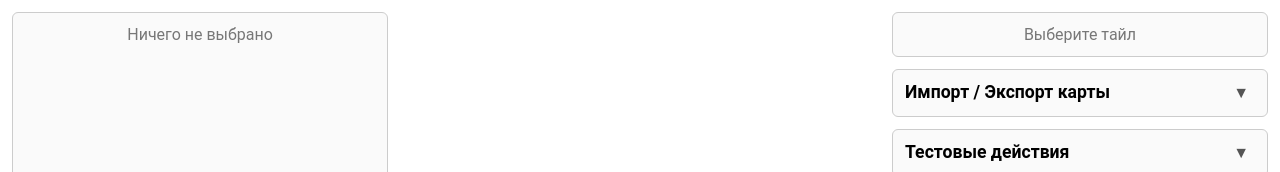
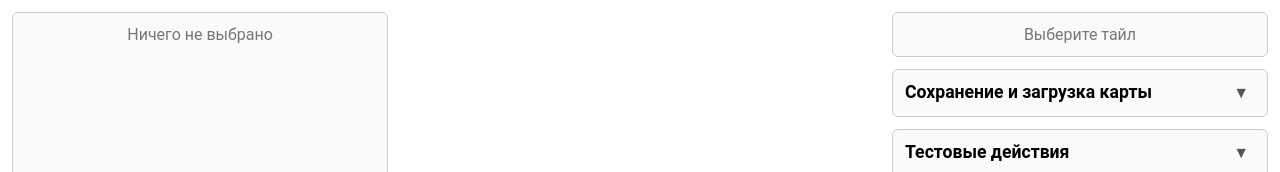
Before and after one commit to theqoqqi/ai-survival-sim, a React (Create React App) app: page / in a window 1280 px wide. Shown: the top 172 px of the page. Built offline with nearby package versions, Linux system fonts and the light colour scheme.

Commit message:
feat: rename ImportExportPanel to SaveLoadPanel

```diff
--- a/src/components/screens/MainScreen.tsx
+++ b/src/components/screens/MainScreen.tsx
@@ -11,7 +11,7 @@ import { TestActionsPanel } from '../sidebar/TestActionsPanel';
 import { MoveGenAgentPanel } from '../sidebar/agentPanel/MoveGenAgentPanel';
 import { AgentMove } from '../../agent/AgentMove';
 import { MoveListPanel } from '../sidebar/moveListPanel/MoveListPanel';
-import { ImportExportPanel } from '../sidebar/ImportExportPanel';
+import { SaveLoadPanel } from '../sidebar/SaveLoadPanel';
 import { WorldGenAgentPanel } from '../sidebar/agentPanel/WorldGenAgentPanel';
 
 export default function MainScreen() {
@@ -65,7 +65,7 @@ export default function MainScreen() {
                         onClickEntity={onClickEntity}
                     />
                 )}
-                <ImportExportPanel
+                <SaveLoadPanel
                     worldMap={worldMap}
                     onImport={setWorldMap}
                     autoImport
--- a/src/components/sidebar/ImportExportPanel.tsx
+++ b/src/components/sidebar/SaveLoadPanel.tsx
@@ -1,17 +1,17 @@
 import React from 'react';
 import WorldMap from '../../core/WorldMap';
 import { DetailsPanel } from './DetailsPanel';
-import styles from './ImportExportPanel.module.css';
+import styles from './SaveLoadPanel.module.css';
 import { SaveLoadSection } from './SaveLoadSection';
 import { ImportExportSection } from './ImportExportSection';
 
-interface ImportExportPanelProps {
+interface SaveLoadPanelProps {
     worldMap: WorldMap;
     onImport: (importedMap: WorldMap) => void;
     autoImport?: boolean;
 }
 
-export const ImportExportPanel: React.FC<ImportExportPanelProps> = ({
+export const SaveLoadPanel: React.FC<SaveLoadPanelProps> = ({
     worldMap,
     onImport,
     autoImport,
@@ -20,7 +20,7 @@ export const ImportExportPanel: React.FC<ImportExportPanelProps> = ({
 
     return (
         <DetailsPanel
-            header='Импорт / Экспорт карты'
+            header='Сохранение и загрузка карты'
             classNames={{ body: styles.body }}
             collapsedByDefault
         >
```
Also changed, not shown: src/components/sidebar/SaveLoadPanel.module.css (renamed from src/components/sidebar/ImportExportPanel.module.css).
